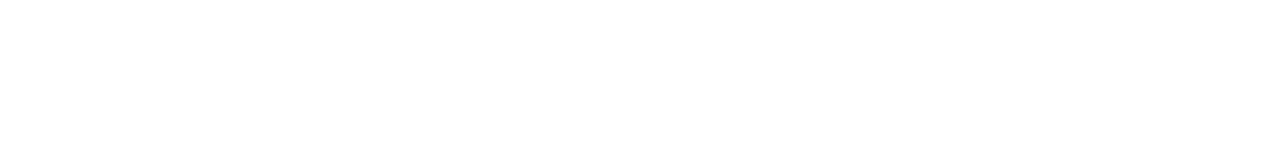
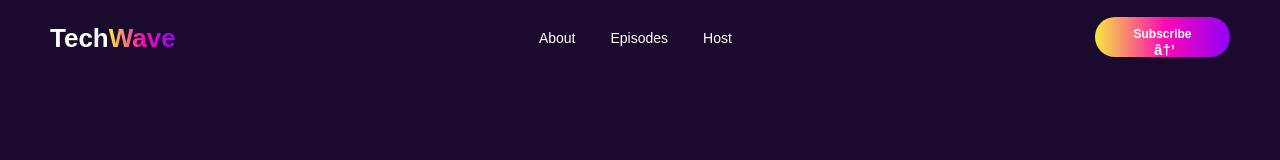
Before and after one commit to kishore0000007/2nd-assingment-02, a plain HTML site: page index.html in a window 1280 px wide. Drawn offline with Linux system fonts and the light colour scheme; files that its build step writes are made by us from their sources.

Commit message:
2nd commit

```diff
--- /dev/null
+++ b/B13-A02-TechWave/assets/Styles/styles.css
@@ -0,0 +1,91 @@
+* {
+    margin: 0;
+    padding: 0;
+    box-sizing: border-box;
+}
+
+body {
+    font-family: Arial, Helvetica, sans-serif;
+    background-color: #1A0B2E;
+}
+
+
+#navbar {
+    display: flex;
+    align-items: center;
+    justify-content: space-between;
+    padding: 0 50px;
+    width: 100%;
+    height: 76px;
+    background-color: #1A0B2E;
+}
+
+
+.nav-logo h2 {
+    font-size: 26px;
+}
+
+#tech {
+    color: #ffffff;
+    font-weight: 700;
+}
+
+
+#wave {
+    font-weight: 700;
+    background: linear-gradient(90deg, #F7E93F 0%, #FB09B4 51%, #9100F8 100%);
+    -webkit-background-clip: text;
+    -webkit-text-fill-color: transparent;
+}
+
+
+.nav-menu ul {
+    list-style: none;
+    display: flex;
+    gap: 35px;
+}
+
+.nav-menu ul li {
+    color: #ffffff;
+    font-size: 14px;
+    cursor: pointer;
+    position: relative;
+
+}
+
+
+
+
+
+.nav-menu ul li:hover::after {
+    width: 100%;
+}
+
+
+.btn-primary {
+    width: 135px;
+    height: 40px;
+    padding: 10px 26px;
+    border: none;
+    border-radius: 25px;
+    background: linear-gradient(90deg, #F7E93F 0%, #FB09B4 52%, #9100F8 100%);
+    color: #ffffff;
+    font-size: 12px;
+    font-weight: 600;
+    cursor: pointer;
+    content: 'arrow_right';
+
+}
+
+
+.btn-primary::after {
+    content: "â†’";
+    margin-left: 4px;
+    font-size: 15px;
+    display: inline-block;
+}
+
+.btn-primary:hover {
+
+    color: #0e0620;
+}
--- a/index.html
+++ b/index.html
@@ -1,11 +1,31 @@
-<!DOCTYPE html>
+ <!DOCTYPE html>
 <html lang="en">
 <head>
     <meta charset="UTF-8">
     <meta name="viewport" content="width=device-width, initial-scale=1.0">
-    <title>Document</title>
+    <title>Tech Web</title>
+    <link rel="stylesheet" href="styles/styles.css">
+
 </head>
 <body>
+     <section>
+    <nav id="navbar">
 
-</body>
-</html>
+            <div class="nav-logo">
+                <h2>
+                    <span id="tech">Tech</span><span id="wave">Wave</span>
+            </h2>
+        </div>
+
+
+        <div class="nav-menu">
+            <ul>
+                <li>About</li>
+                <li>Episodes</li>
+                <li>Host</li>
+            </ul>
+        </div>
+        <div><button class="btn-primary">Subscribe <span></span></button></div>
+
+    </nav>
+</section>
```
